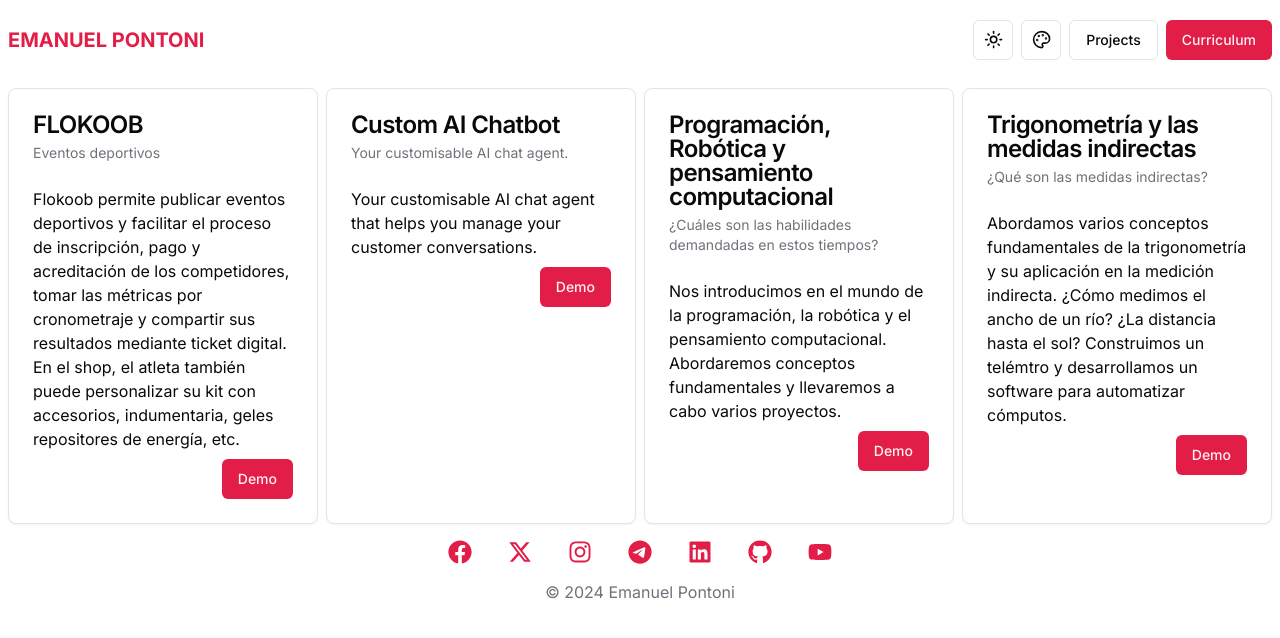
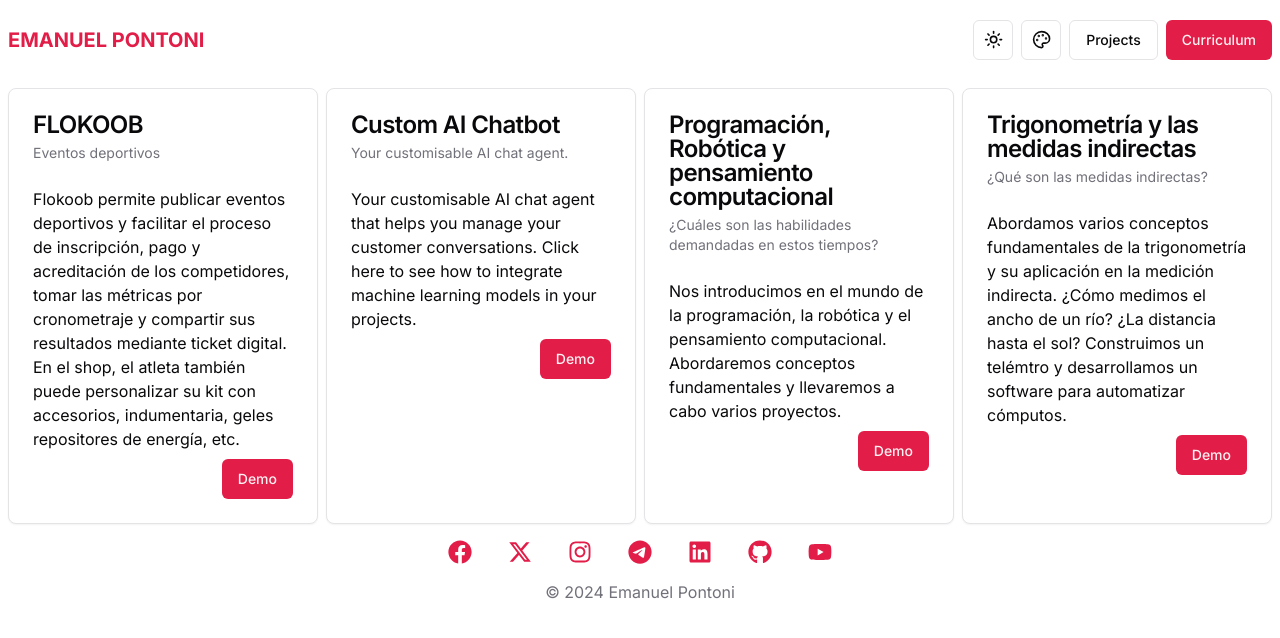
Before and after one commit to epontoni/epontoni.github.io, a Next.js app: page /projects in a window 1280 px wide. Shown: the top 638 px of the page. Built offline with nearby package versions, Linux system fonts and the light colour scheme.

Commit message:
YT Video

```diff
--- a/app/projects/page.tsx
+++ b/app/projects/page.tsx
@@ -39,7 +39,11 @@ export default function ProjectsPage() {
         </CardHeader>
         <CardContent>
           Your customisable AI chat agent that helps you manage your customer
-          conversations.
+          conversations. Click{" "}
+          <a href="https://youtu.be/PX8a8aVClqY" target="_blank">
+            here
+          </a>{" "}
+          to see how to integrate machine learning models in your projects.
           <CardFooter className="flex justify-end mt-2 p-0">
             <Button>
               <a
```
